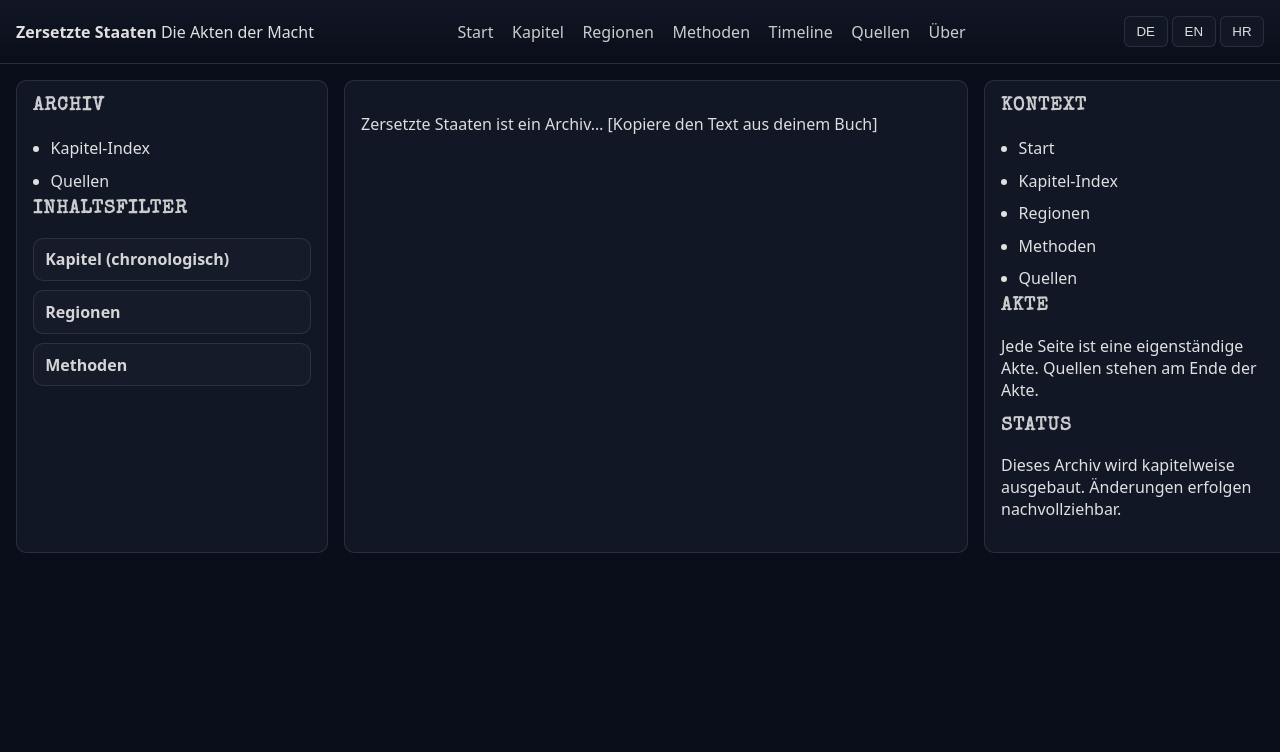
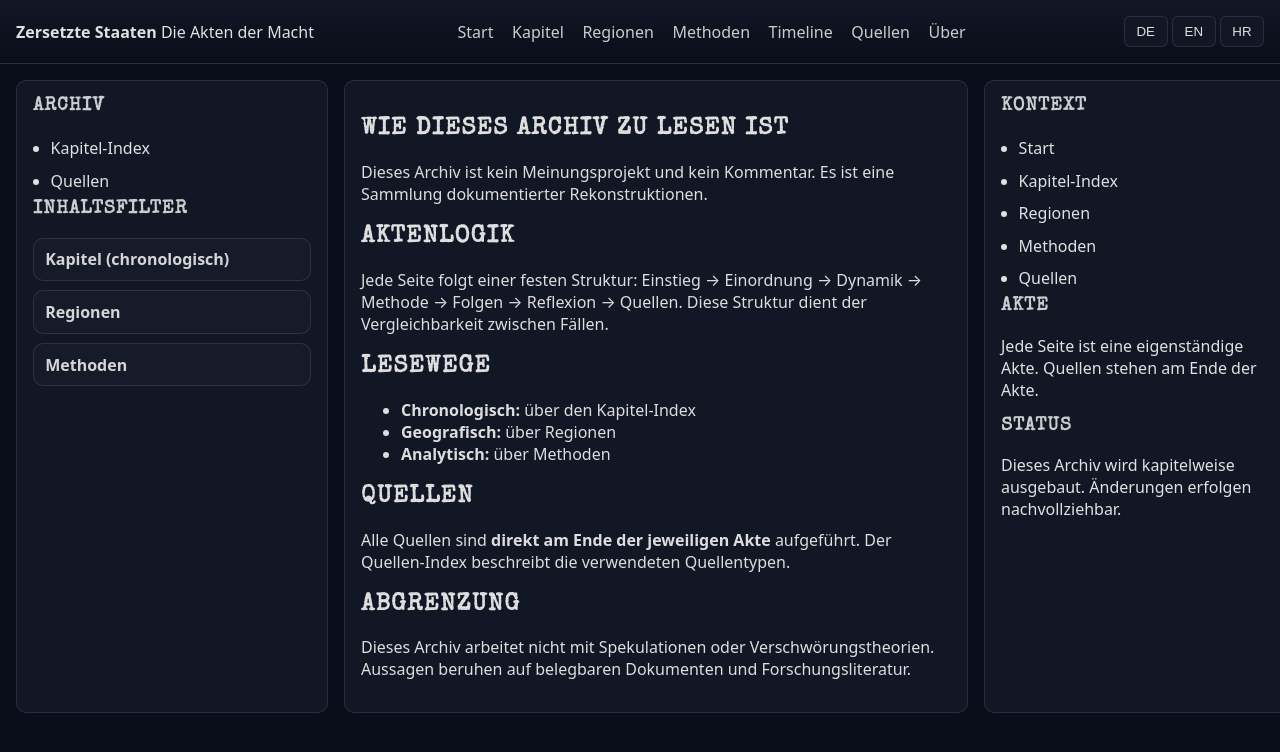
Before and after one commit to bozart-army/zersetzte-staaten-site, a Jekyll site: the page built from de/wie-lesen.md, in a window 1280 px wide. Shown: the top 752 px of the page. Built offline with Jekyll 4.4.1, drawn with Linux system fonts in a browser that asks for light colours; our own code applies the rules of GitHub Pages for plain Markdown files.

Commit message:
Update wie-lesen.md

```diff
--- a/de/wie-lesen.md
+++ b/de/wie-lesen.md
@@ -1,5 +1,28 @@
 ---
 title: Wie dieses Archiv zu lesen ist
 lang: de
+permalink: /de/wie-lesen/
 ---
-Zersetzte Staaten ist ein Archiv... [Kopiere den Text aus deinem Buch]
+
+# Wie dieses Archiv zu lesen ist
+
+Dieses Archiv ist kein Meinungsprojekt und kein Kommentar.
+Es ist eine Sammlung dokumentierter Rekonstruktionen.
+
+## Aktenlogik
+Jede Seite folgt einer festen Struktur:
+Einstieg → Einordnung → Dynamik → Methode → Folgen → Reflexion → Quellen.
+Diese Struktur dient der Vergleichbarkeit zwischen Fällen.
+
+## Lesewege
+- **Chronologisch:** über den Kapitel-Index
+- **Geografisch:** über Regionen
+- **Analytisch:** über Methoden
+
+## Quellen
+Alle Quellen sind **direkt am Ende der jeweiligen Akte** aufgeführt.
+Der Quellen-Index beschreibt die verwendeten Quellentypen.
+
+## Abgrenzung
+Dieses Archiv arbeitet nicht mit Spekulationen oder Verschwörungstheorien.
+Aussagen beruhen auf belegbaren Dokumenten und Forschungsliteratur.
```
